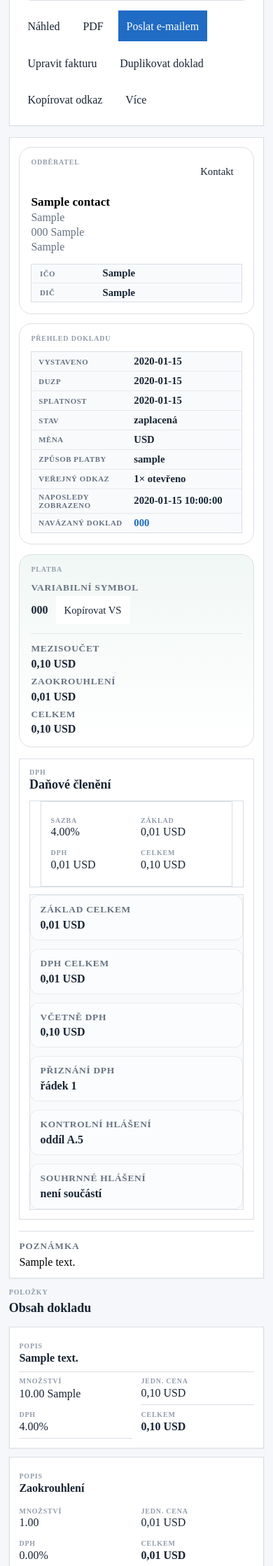
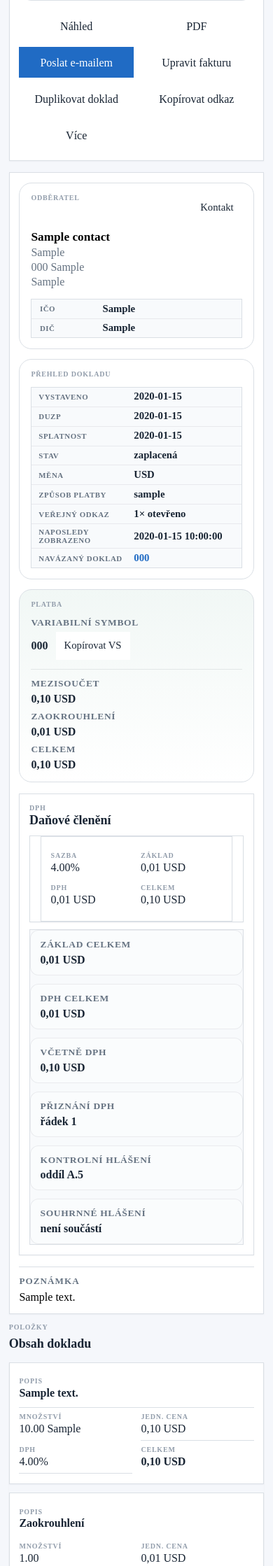
Before and after one commit to Kerrycek/fakturek, a FastAPI app: page /invoices/1 in a window 390 px wide; the page is wider, and only the part inside the window is pictured. Shown: the part 354-2592 px from the top of that part at 70% size. Run offline with FastAPI, Linux system fonts and the light colour scheme; tables that the repository leaves empty hold one stand-in row (values such as "Sample post"); data that the repository does not hold is empty; some libraries are stand-ins or nearby versions.

Commit message:
Polish remaining mobile workflows

```diff
--- a/static/tabler-direct.css
+++ b/static/tabler-direct.css
@@ -1256,6 +1256,25 @@ body.tabler-direct .payment-qr-card img {
     min-height: 40px;
   }
 
+  body.tabler-direct .invoice-detail-hero-actions {
+    display: grid;
+    grid-template-columns: repeat(2, minmax(0, 1fr));
+    gap: .5rem;
+    width: 100%;
+  }
+
+  body.tabler-direct .invoice-detail-hero-actions > form {
+    display: contents;
+  }
+
+  body.tabler-direct .invoice-detail-hero-actions > .btn,
+  body.tabler-direct .invoice-detail-hero-actions > form .btn,
+  body.tabler-direct .invoice-detail-hero-actions > .invoice-detail-more,
+  body.tabler-direct .invoice-detail-hero-actions > .invoice-detail-more > summary {
+    width: 100%;
+    min-width: 0;
+  }
+
   body.tabler-direct .stack-lg,
   body.tabler-direct .settings-shell {
     gap: 1rem;
@@ -1490,7 +1509,12 @@ body.tabler-direct .payment-qr-card img {
 }
 
 @media (max-width: 640px) {
+  body.tabler-direct .import-source-list {
+    grid-template-columns: 1fr;
+  }
+
   body.tabler-direct .contacts-list-table-wrap,
+  body.tabler-direct .contact-invoices-table-wrap,
   body.tabler-direct .payments-posted-table-wrap,
   body.tabler-direct .invoice-detail-items-table {
     overflow: visible !important;
@@ -1501,6 +1525,7 @@ body.tabler-direct .payment-qr-card img {
   }
 
   body.tabler-direct .contacts-mobile-table tr,
+  body.tabler-direct .contact-invoices-mobile-table tr,
   body.tabler-direct .payments-posted-mobile-table tr,
   body.tabler-direct .invoice-detail-items-mobile-table tr,
   body.tabler-direct .invoice-list-mobile-table tr,
@@ -1511,6 +1536,7 @@ body.tabler-direct .payment-qr-card img {
   }
 
   body.tabler-direct .contacts-mobile-table td,
+  body.tabler-direct .contact-invoices-mobile-table td,
   body.tabler-direct .payments-posted-mobile-table td,
   body.tabler-direct .invoice-detail-items-mobile-table td,
   body.tabler-direct .invoice-list-mobile-table td,
@@ -1522,6 +1548,7 @@ body.tabler-direct .payment-qr-card img {
   }
 
   body.tabler-direct .contacts-mobile-table td:first-child,
+  body.tabler-direct .contact-invoices-mobile-table td:first-child,
   body.tabler-direct .payments-posted-mobile-table td:nth-child(n + 3),
   body.tabler-direct .invoice-detail-items-mobile-table td:first-child,
   body.tabler-direct .admin-users-mobile-table td:first-child,
@@ -1532,6 +1559,7 @@ body.tabler-direct .payment-qr-card img {
   }
 
   body.tabler-direct .contacts-mobile-table td:first-child,
+  body.tabler-direct .contact-invoices-mobile-table td:first-child,
   body.tabler-direct .invoice-detail-items-mobile-table td:first-child,
   body.tabler-direct .admin-users-mobile-table td:first-child {
     padding-bottom: .65rem;
@@ -1617,6 +1645,10 @@ body.tabler-direct .payment-qr-card img {
 }
 
 @media (max-width: 360px) {
+  body.tabler-direct .invoice-detail-hero-actions {
+    grid-template-columns: 1fr;
+  }
+
   body.tabler-direct .settings-section-nav,
   body.tabler-direct .admin-section-nav,
   body.tabler-direct .stats-summary-grid,
--- a/templates/invoices/print.html
+++ b/templates/invoices/print.html
@@ -1739,6 +1739,11 @@
           min-height: 2.75rem;
         }
         body.public-mode .public-copy-button {
+          width: 2.5rem;
+          height: 2.5rem;
+          min-width: 2.5rem;
+        }
+        body.public-mode .totals-row.total .public-copy-button {
           width: 2.5rem;
           height: 2.5rem;
           min-width: 2.5rem;
```
Also changed, not shown: templates/contacts/detail.html (+7 -7 lines), tests/test_mobile_ux_contract.py (+6 -0 lines).
